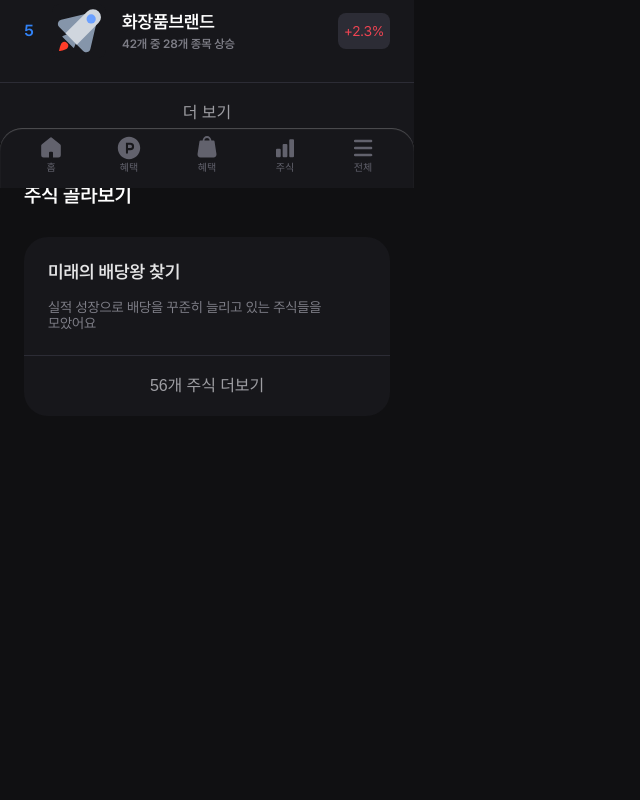
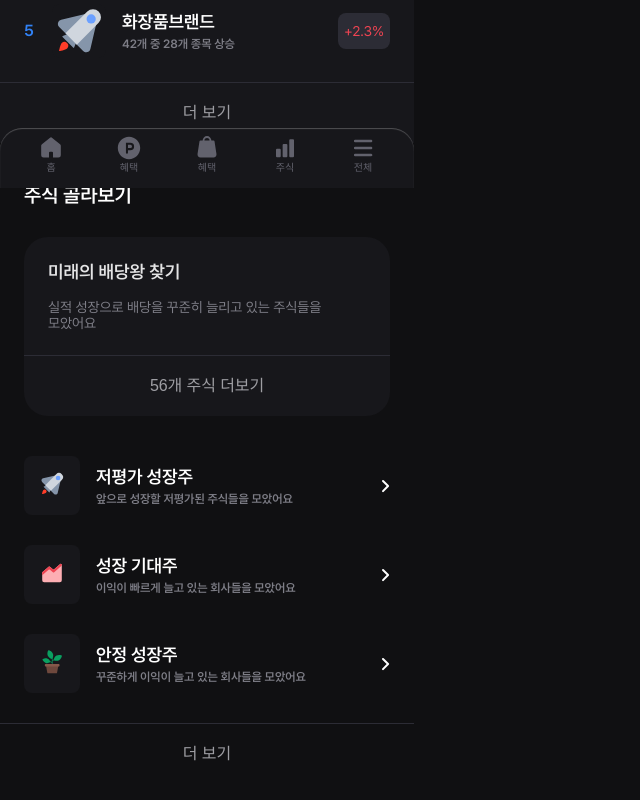
Before and after one commit to heisje/study-clone-toss-stock, a React (Vite) app in the folder ui-system/: page / in a window 1280 px wide. Shown: the part 612-1412 px from the top of the page, without its empty margins (0-640 px from the left). Before the commit the page ends 1268 px from the top, so only its background shows below. Built offline with nearby package versions, Linux system fonts and the light colour scheme.

Commit message:
feat: FindStocks.tsx

```diff
--- /dev/null
+++ b/ui-system/src/components/Cards/FindStocksCard.tsx
@@ -0,0 +1,57 @@
+import Flex from "@/components/Layout/Flex.tsx";
+import Box from "@/components/Box";
+import { SvgIcon, SVGIconType } from "@/components/SvgIcon";
+import { Text } from "@/components/Text";
+import styled from "styled-components";
+
+const PickViewCardContainer = styled(Flex)`
+  .mainIcon {
+    border-radius: 0.5rem;
+    background: var(--blue-grey-tone-grey08);
+  }
+
+  h3 {
+    color: var(--black-white-white);
+  }
+
+  caption {
+    color: var(--blue-grey-tone-grey03);
+  }
+`;
+
+export interface FindStocksCardDataType {
+  iconId: SVGIconType;
+  title: string;
+  description: string;
+}
+
+export const FindStocksCard = ({
+  iconId,
+  title,
+  description,
+}: FindStocksCardDataType) => {
+  return (
+    <PickViewCardContainer justify={"space-between"} align={"center"}>
+      <Flex gap={"1rem"}>
+        <Box className={"mainIcon"} p={1}>
+          <SvgIcon iconId={iconId} size={"1.5rem"} />
+        </Box>
+
+        <Flex
+          direction={"column"}
+          justify={"center"}
+          align={"flex-start"}
+          gap={"0.25rem"}
+        >
+          <Text as={"h3"} type={"title-3-2"}>
+            {title}
+          </Text>
+          <Text as={"caption"} type={"title-6-2"}>
+            {description}
+          </Text>
+        </Flex>
+      </Flex>
+      <SvgIcon iconId={"arrow_right"} size={"1.5rem"} />
+    </PickViewCardContainer>
+  );
+};
--- a/ui-system/src/components/Tabs/TabsMore.tsx
+++ b/ui-system/src/components/Tabs/TabsMore.tsx
@@ -17,7 +17,7 @@ const ButtonContainer = styled.button`
 `;
 
 interface TabsMoreProps extends HTMLAttributes<HTMLButtonElement> {
-  text: string;
+  text?: string;
 }
 
 export const TabsMore = ({ text = "더 보기", ...props }: TabsMoreProps) => {
--- a/ui-system/src/components/TodayFind/FindStocks.tsx
+++ b/ui-system/src/components/TodayFind/FindStocks.tsx
@@ -1,3 +1,43 @@
+import {
+  FindStocksCard,
+  FindStocksCardDataType,
+} from "@/components/Cards/FindStocksCard.tsx";
+import Flex from "@/components/Layout/Flex.tsx";
+import Box from "@/components/Box";
+import { TabsMore } from "@/components/Tabs/TabsMore.tsx";
+
+const mockUpData: Array<FindStocksCardDataType> = [
+  {
+    iconId: "rocket",
+    title: "저평가 성장주",
+    description: "앞으로 성장할 저평가된 주식들을 모았어요",
+  },
+  {
+    iconId: "increase",
+    title: "성장 기대주",
+    description: "이익이 빠르게 늘고 있는 회사들을 모았어요",
+  },
+  {
+    iconId: "pot",
+    title: "안정 성장주",
+    description: "꾸준하게 이익이 늘고 있는 회사들을 모았어요",
+  },
+];
 export const FindStocks = () => {
-  return <div></div>;
+  return (
+    <>
+      <Box mt={2.5} mx={1.5} mb={1.875}>
+        <Flex direction={"column"} gap={"1.88rem"}>
+          {mockUpData.map((d) => (
+            <FindStocksCard
+              iconId={d.iconId}
+              title={d.title}
+              description={d.description}
+            />
+          ))}
+        </Flex>
+      </Box>
+      <TabsMore />
+    </>
+  );
 };
```
